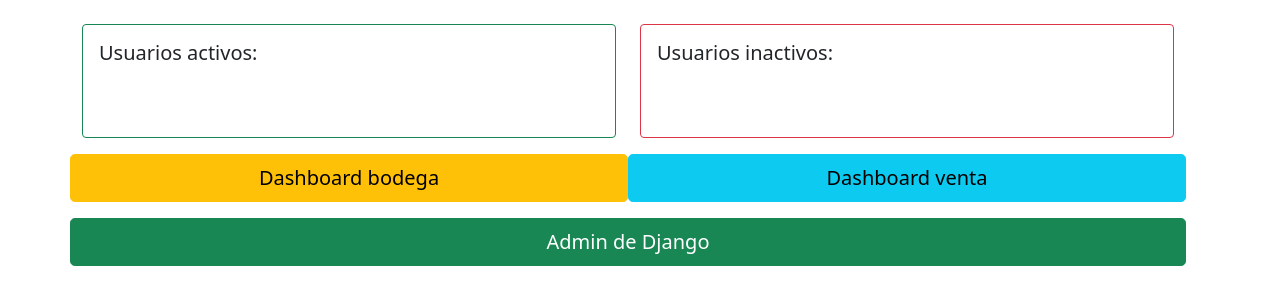
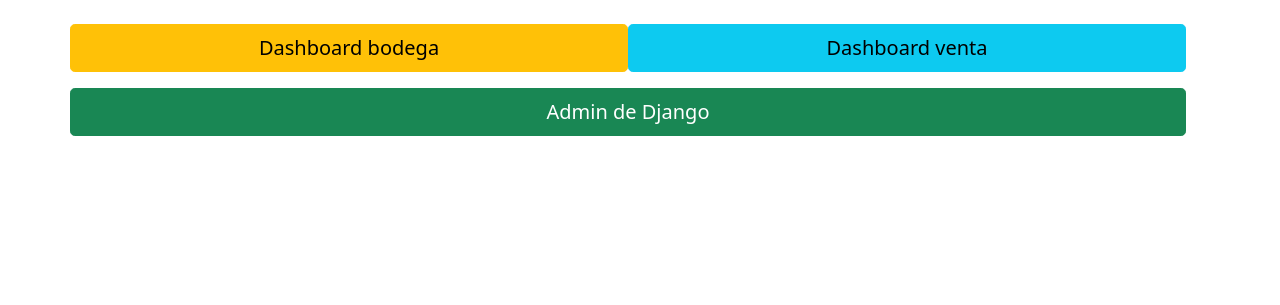
Before and after one commit to kanroot/artemanga, a Django app: template src/templates/administración/dashboard.html in a window 1280 px wide. Shown: the part 68-373 px from the top of the page. Run offline with Django 4.2, Linux system fonts and the light colour scheme; the template is opened without the code that fills it, so the values that code supplies are empty; parts of the project's set-up code (start-up, migrations or seed data) failed here and were passed over; some libraries are stand-ins or nearby versions.

Commit message:
usuarios activos/inactivos quitados

```diff
--- a/src/templates/administración/dashboard.html
+++ b/src/templates/administración/dashboard.html
@@ -2,29 +2,6 @@
 {% block titulo %}Dashboard{% endblock %}
 {% block contenido %}
 
-    <div class="row">
-        <div class="col-lg-6 col-md-6 col-sm-12 mb-3">
-            <div class="card border-success h-100">
-                <div class="card-body">
-                    <h5 class="card-title">Usuarios activos:</h5>
-                    <h1 class="card-text text-center">
-                        {{ usuarios_activos.count }} <br>
-                    </h1>
-                </div>
-            </div>
-        </div>
-
-        <div class="col-lg-6 col-md-6 col-sm-12 mb-3">
-            <div class="card border-danger h-100">
-                <div class="card-body">
-                    <h5 class="card-title">Usuarios inactivos:</h5>
-                    <h1 class="card-text text-center">
-                        {{ usuarios_inactivos.count }} <br>
-                    </h1>
-                </div>
-            </div>
-        </div>
-    </div>
 
     <div class="row">
         <a class="col-lg-6 col-md-6 col-sm-12 mb-3 btn btn-warning btn-lg btn-block"
```
